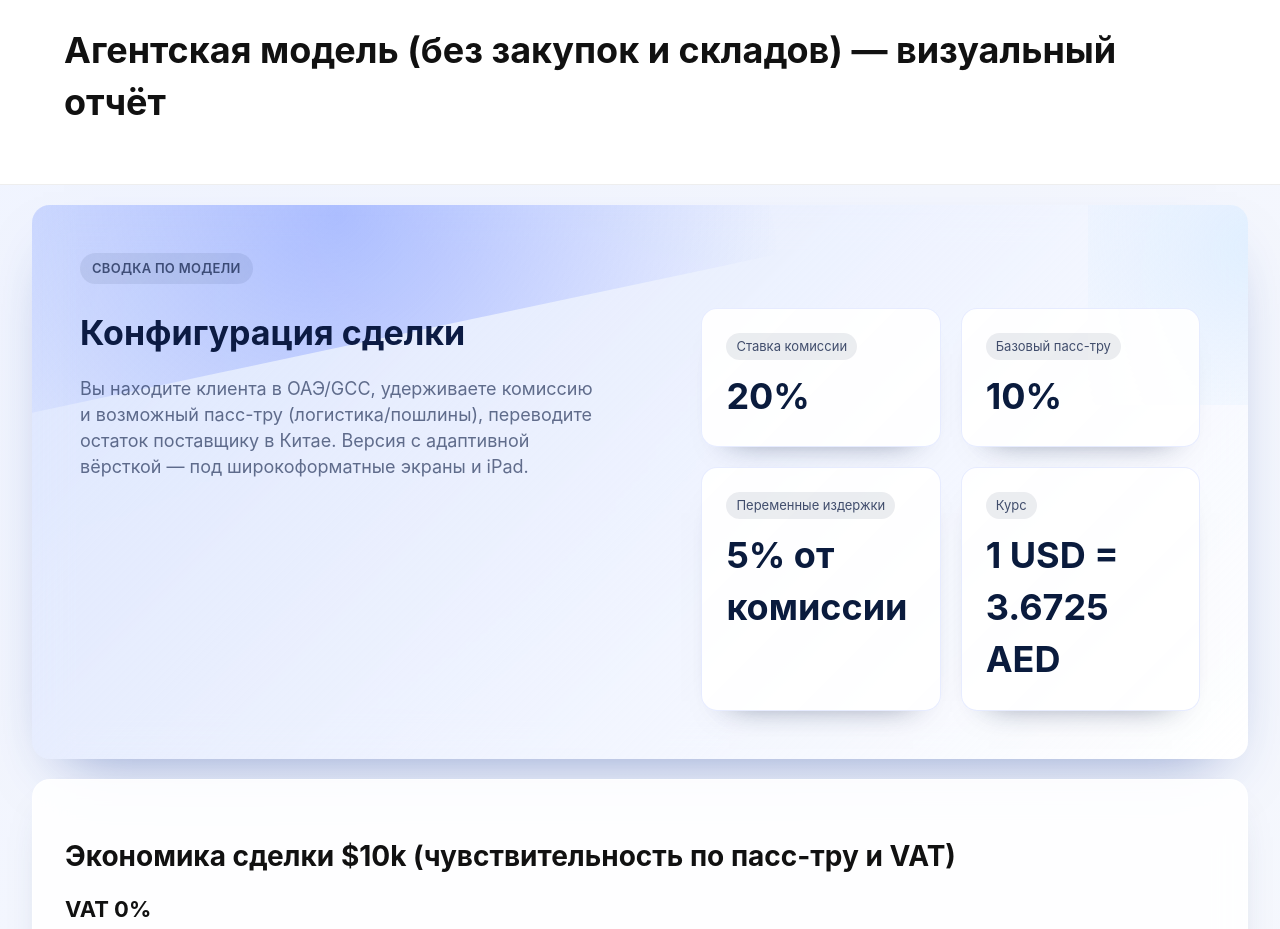
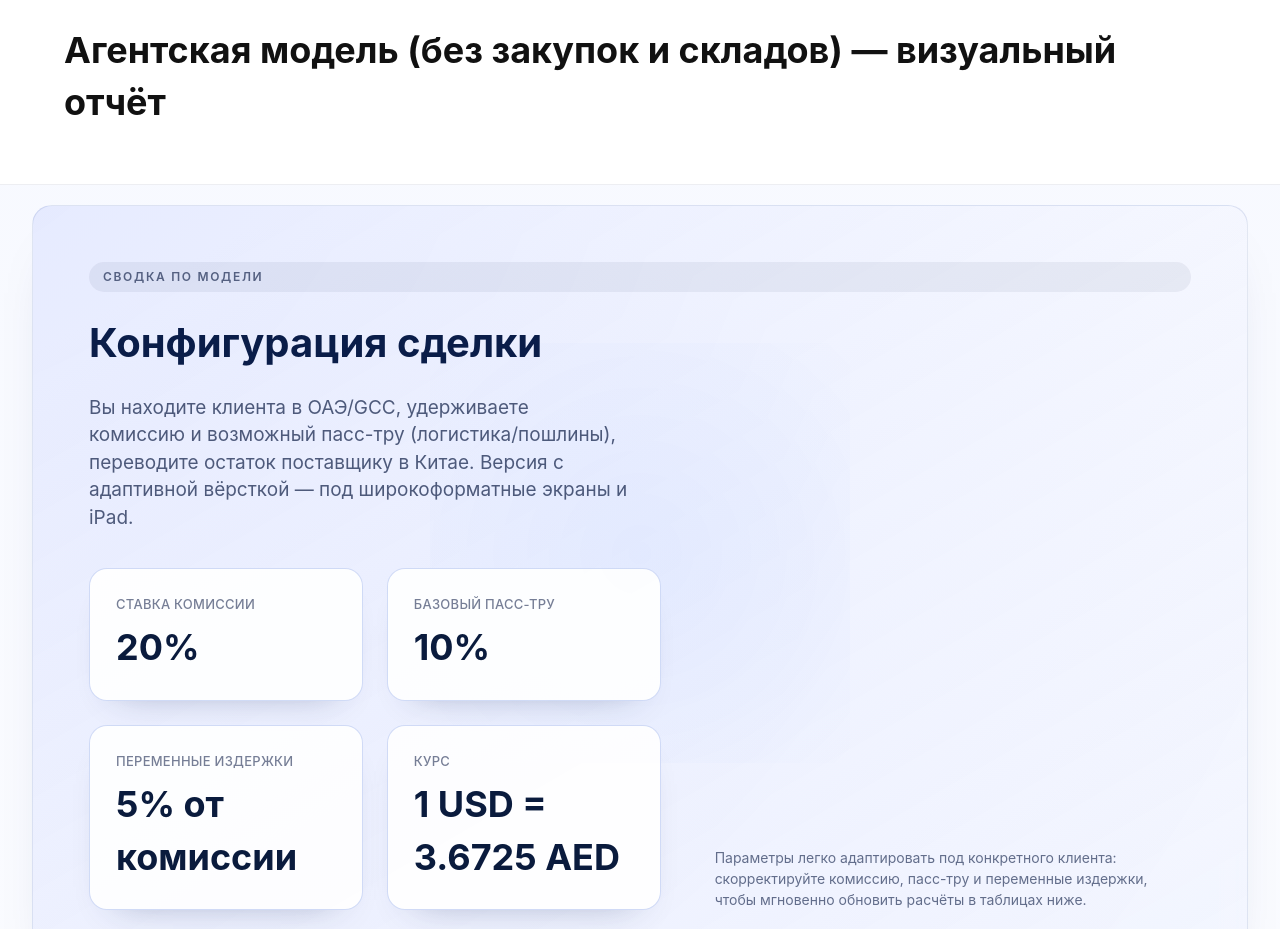
Before and after one commit to therealbulathan/agent-commission-model, a plain HTML site: page index.html in a window 1280 px wide. Shown: the top 929 px of the page. Drawn offline with Linux system fonts and the light colour scheme.

Commit message:
Polish hero section styling

```diff
--- a/index.html
+++ b/index.html
@@ -8,16 +8,14 @@
 <style>
   :root { --space: min(4vw, 32px); --container: min(1320px, 96vw); }
   html, body { margin:0; padding:0; }
-  body { font-family: -apple-system, BlinkMacSystemFont, "Segoe UI", Roboto, Arial, sans-serif; color:#111; line-height:1.45; background: radial-gradient(circle at top left, #f0f4ff 0%, #f9fafc 50%, #ffffff 100%); min-height: 100vh; }
+  body { font-family: -apple-system, BlinkMacSystemFont, "Segoe UI", Roboto, Arial, sans-serif; color:#111; line-height:1.45; background: linear-gradient(180deg, #f7f9ff 0%, #ffffff 48%); min-height: 100vh; }
   .container { max-width: var(--container); margin: 0 auto; padding: 0 var(--space) var(--space); }
-  header { padding: calc(var(--space)*0.75) var(--space); border-bottom:1px solid #eee; position: sticky; top:0; background:#fff; z-index: 10; backdrop-filter: blur(12px); }
+  header { padding: calc(var(--space)*0.75) var(--space); border-bottom:1px solid rgba(28,42,87,0.08); position: sticky; top:0; background:rgba(255,255,255,0.92); z-index: 10; backdrop-filter: blur(14px); }
   h1 { font-size: clamp(20px, 3.2vw, 36px); margin: 0; }
   h2 { font-size: clamp(18px, 2.2vw, 28px); margin: 24px 0 12px; }
   h3 { font-size: clamp(16px, 1.8vw, 22px); margin: 18px 0 10px; }
   p, li { font-size: clamp(14px, 1.3vw, 16px); }
-  .card { border:1px solid rgba(255,255,255,0.6); border-radius:18px; padding: clamp(16px, 3vw, 32px); margin: 20px 0; background: rgba(255,255,255,0.88); box-shadow: 0 20px 40px -24px rgba(43,59,93,0.35); backdrop-filter: blur(18px); }
-  .grid { display:grid; grid-template-columns: repeat(4, 1fr); gap: 12px; }
-  .pill { display:inline-block; padding:4px 10px; border-radius:999px; background:#f5f5f5; margin-bottom:6px; font-size: 12px; }
+  .card { border:1px solid rgba(32,55,116,0.08); border-radius:20px; padding: clamp(18px, 3.2vw, 34px); margin: 20px 0; background: rgba(255,255,255,0.94); box-shadow: 0 20px 40px -30px rgba(32,55,116,0.22); backdrop-filter: blur(12px); }
   .kpi { font-size: clamp(22px, 2.6vw, 32px); font-weight: 700; }
   .muted { color:#555; }
   figure { margin: 0; }
@@ -28,71 +26,72 @@
   .table th:first-child, .table td:first-child { text-align: left; }
   .caption { font-size: 12px; color:#666; margin-top: 4px; }
   .footnote { font-size: 12px; color:#666; }
-  .hero { padding: clamp(24px, 4vw, 48px); position: relative; overflow: hidden; border: none; background: linear-gradient(135deg, rgba(64,116,255,0.12) 0%, rgba(255,255,255,0.95) 100%); box-shadow: 0 28px 60px -32px rgba(31,64,153,0.55); color: #0c1b43; }
-  .hero::before {
-    content: "";
-    position: absolute;
-    inset: -120px 40% auto -120px;
-    height: 260px;
-    background: radial-gradient(circle at center, rgba(96,126,255,0.55), rgba(96,126,255,0));
-    opacity: 0.75;
-    pointer-events: none;
-    transform: rotate(-12deg);
+  .hero {
+    padding: clamp(28px, 5vw, 56px);
+    position: relative;
+    overflow: hidden;
+    border: 1px solid rgba(55,86,160,0.14);
+    background: radial-gradient(circle at -12% -28%, rgba(90,121,255,0.18), rgba(90,121,255,0)) no-repeat,
+                linear-gradient(150deg, rgba(255,255,255,0.96) 10%, rgba(241,244,255,0.85) 100%);
+    box-shadow: 0 28px 56px -40px rgba(24,42,96,0.35);
+    color: #0c1b43;
   }
   .hero::after {
     content: "";
     position: absolute;
-    width: 320px;
-    height: 320px;
-    right: -160px;
-    top: -120px;
-    background: radial-gradient(circle at center, rgba(219,236,255,0.9) 0%, rgba(219,236,255,0));
-    opacity: 0.85;
+    inset: 18% -38% auto 50%;
+    width: 420px;
+    height: 420px;
+    background: radial-gradient(circle at center, rgba(215,226,255,0.55), rgba(215,226,255,0));
+    opacity: 0.9;
+    transform: translateX(-50%);
     pointer-events: none;
   }
   .hero > * { position: relative; z-index: 1; }
+  .hero-top { display: flex; flex-direction: column; gap: clamp(14px, 2vw, 22px); margin-bottom: clamp(24px, 4vw, 36px); }
   .hero-badge {
     display: inline-flex;
     align-items: center;
-    gap: 6px;
-    padding: 6px 12px;
+    gap: 8px;
+    padding: 6px 14px;
     border-radius: 999px;
-    background: rgba(12,27,67,0.08);
-    font-size: 13px;
+    background: rgba(12,27,67,0.06);
+    font-size: 12px;
     font-weight: 600;
-    letter-spacing: 0.02em;
+    letter-spacing: 0.14em;
     text-transform: uppercase;
-    color: rgba(12,27,67,0.7);
-    margin-bottom: clamp(16px, 2vw, 24px);
+    color: rgba(12,27,67,0.65);
   }
-  .hero-layout {
-    display: grid;
-    grid-template-columns: minmax(0, 1.15fr) minmax(0, 1fr);
-    gap: clamp(24px, 4vw, 48px);
-    align-items: start;
-  }
-  .hero-intro h2 { margin: 0 0 12px; font-size: clamp(22px, 3vw, 34px); color: #0c1b43; }
-  .hero-description { font-size: clamp(15px, 1.6vw, 18px); color: rgba(12,27,67,0.76); max-width: 520px; }
-  .hero-metrics { display: grid; grid-template-columns: repeat(2, minmax(0, 1fr)); gap: clamp(14px, 2.4vw, 20px); }
+  .hero-title { margin: 0; font-size: clamp(26px, 3.6vw, 40px); color: #0a1d49; }
+  .hero-description { font-size: clamp(15px, 1.8vw, 19px); color: rgba(12,27,67,0.7); max-width: 540px; margin: 0; }
+  .hero-layout { display: grid; grid-template-columns: minmax(0, 1.2fr) minmax(0, 1fr); gap: clamp(28px, 4.6vw, 54px); align-items: start; }
+  .hero-metrics { display: grid; grid-template-columns: repeat(2, minmax(0, 1fr)); gap: clamp(16px, 2.8vw, 24px); }
   .hero-metric {
     background: rgba(255,255,255,0.92);
-    padding: clamp(14px, 2.8vw, 24px);
-    border-radius: 16px;
-    border: 1px solid rgba(187,201,255,0.35);
-    box-shadow: 0 18px 32px -28px rgba(12, 27, 67, 0.65);
+    padding: clamp(16px, 3vw, 26px);
+    border-radius: 18px;
+    border: 1px solid rgba(125,152,230,0.35);
+    box-shadow: 0 18px 36px -28px rgba(26,43,94,0.42);
+    display: grid;
+    gap: 8px;
   }
-  .hero .pill { background: rgba(12,27,67,0.08); color: rgba(12,27,67,0.76); font-size: 13px; margin-bottom: 10px; }
-  .hero .kpi { color: #0a1b3d; font-size: clamp(24px, 3vw, 36px); }
-  .hero .muted { color: rgba(12,27,67,0.62); }
+  .hero-meta-note { align-self: stretch; display: flex; align-items: flex-end; }
+  .hero-meta-note .muted { margin: 0; font-size: 14px; line-height: 1.5; }
+  .hero-label { font-size: 13px; font-weight: 500; letter-spacing: 0.02em; text-transform: uppercase; color: rgba(12,27,67,0.56); }
+  .hero .kpi { color: #0a1b3d; font-size: clamp(24px, 3.1vw, 36px); font-weight: 700; }
+  .hero .muted { color: rgba(12,27,67,0.62); font-size: 14px; }
   @media (max-width: 1024px) {
     .hero-layout { grid-template-columns: 1fr; }
+    .hero-top { margin-bottom: clamp(18px, 3vw, 26px); }
     .hero-metrics { grid-template-columns: repeat(2, minmax(0, 1fr)); }
+    .hero-meta-note { align-items: flex-start; }
     table.table { min-width: 680px; }
   }
   @media (max-width: 768px) {
     .card { padding: 18px; }
-    .hero { padding: 28px 20px; }
+    .hero { padding: 26px 20px; }
     .hero-metrics { grid-template-columns: 1fr; }
+    .hero-meta-note { margin-top: 8px; }
     table.table { min-width: 560px; }
   }
 </style>
@@ -106,29 +105,32 @@
 
 <main class="container">
   <section class="card hero">
-    <div class="hero-badge">Сводка по модели</div>
+    <div class="hero-top">
+      <span class="hero-badge">Сводка по модели</span>
+      <h2 class="hero-title">Конфигурация сделки</h2>
+      <p class="hero-description">Вы находите клиента в ОАЭ/GCC, удерживаете комиссию и возможный пасс-тру (логистика/пошлины), переводите остаток поставщику в Китае. Версия с адаптивной вёрсткой — под широкоформатные экраны и iPad.</p>
+    </div>
     <div class="hero-layout">
-      <div class="hero-intro">
-        <h2>Конфигурация сделки</h2>
-        <p class="muted hero-description">Вы находите клиента в ОАЭ/GCC, удерживаете комиссию и возможный пасс-тру (логистика/пошлины), переводите остаток поставщику в Китае. Версия с адаптивной вёрсткой — под широкоформатные экраны и iPad.</p>
-      </div>
       <div class="hero-metrics">
         <div class="hero-metric">
-          <div class="pill">Ставка комиссии</div>
-          <div class="kpi">20%</div>
+          <span class="hero-label">Ставка комиссии</span>
+          <span class="kpi">20%</span>
         </div>
         <div class="hero-metric">
-          <div class="pill">Базовый пасс-тру</div>
-          <div class="kpi">10%</div>
+          <span class="hero-label">Базовый пасс-тру</span>
+          <span class="kpi">10%</span>
         </div>
         <div class="hero-metric">
-          <div class="pill">Переменные издержки</div>
-          <div class="kpi">5% от комиссии</div>
+          <span class="hero-label">Переменные издержки</span>
+          <span class="kpi">5% от комиссии</span>
         </div>
         <div class="hero-metric">
-          <div class="pill">Курс</div>
-          <div class="kpi">1 USD = 3.6725 AED</div>
+          <span class="hero-label">Курс</span>
+          <span class="kpi">1 USD = 3.6725 AED</span>
         </div>
+      </div>
+      <div class="hero-meta-note">
+        <p class="muted">Параметры легко адаптировать под конкретного клиента: скорректируйте комиссию, пасс-тру и переменные издержки, чтобы мгновенно обновить расчёты в таблицах ниже.</p>
       </div>
     </div>
   </section>
```
